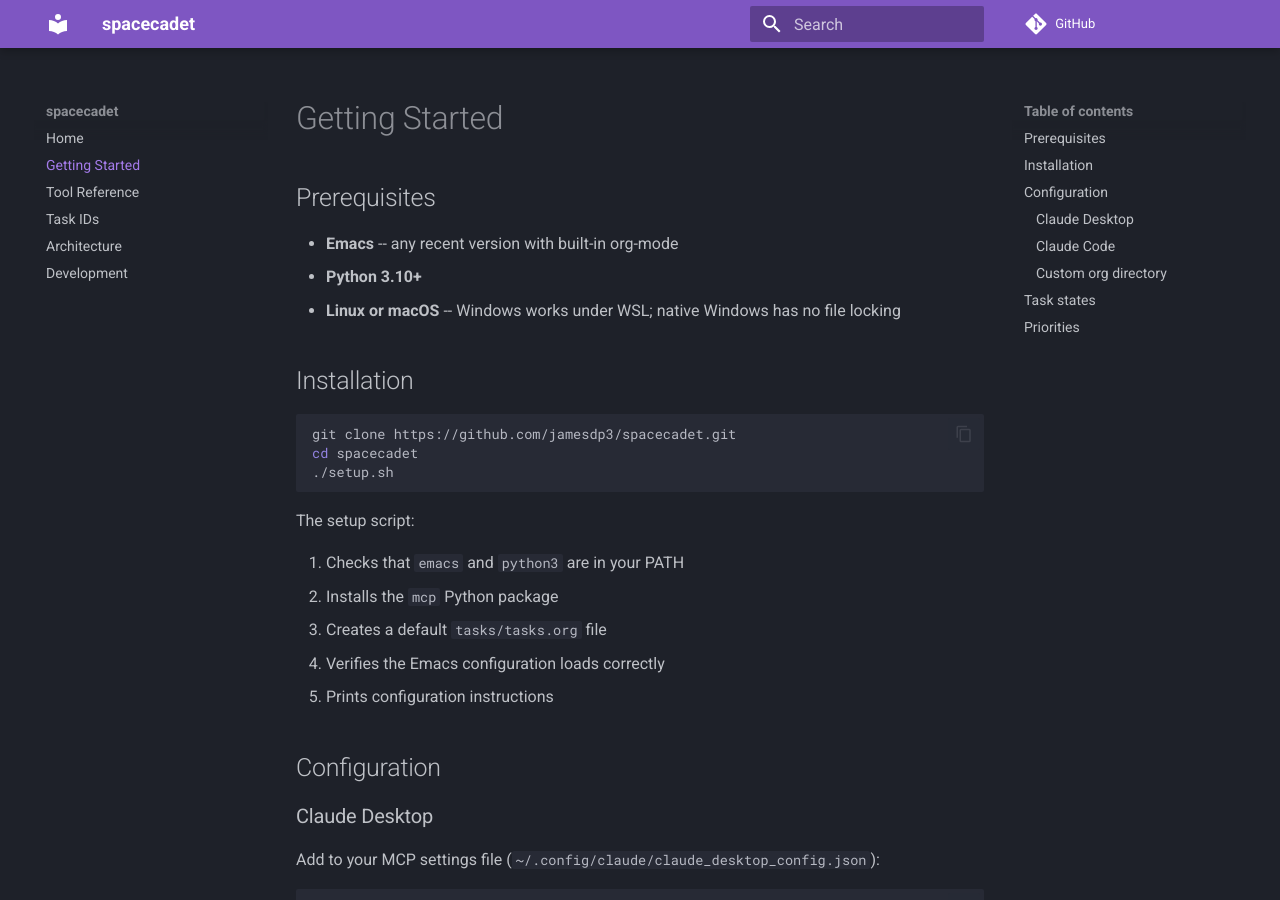
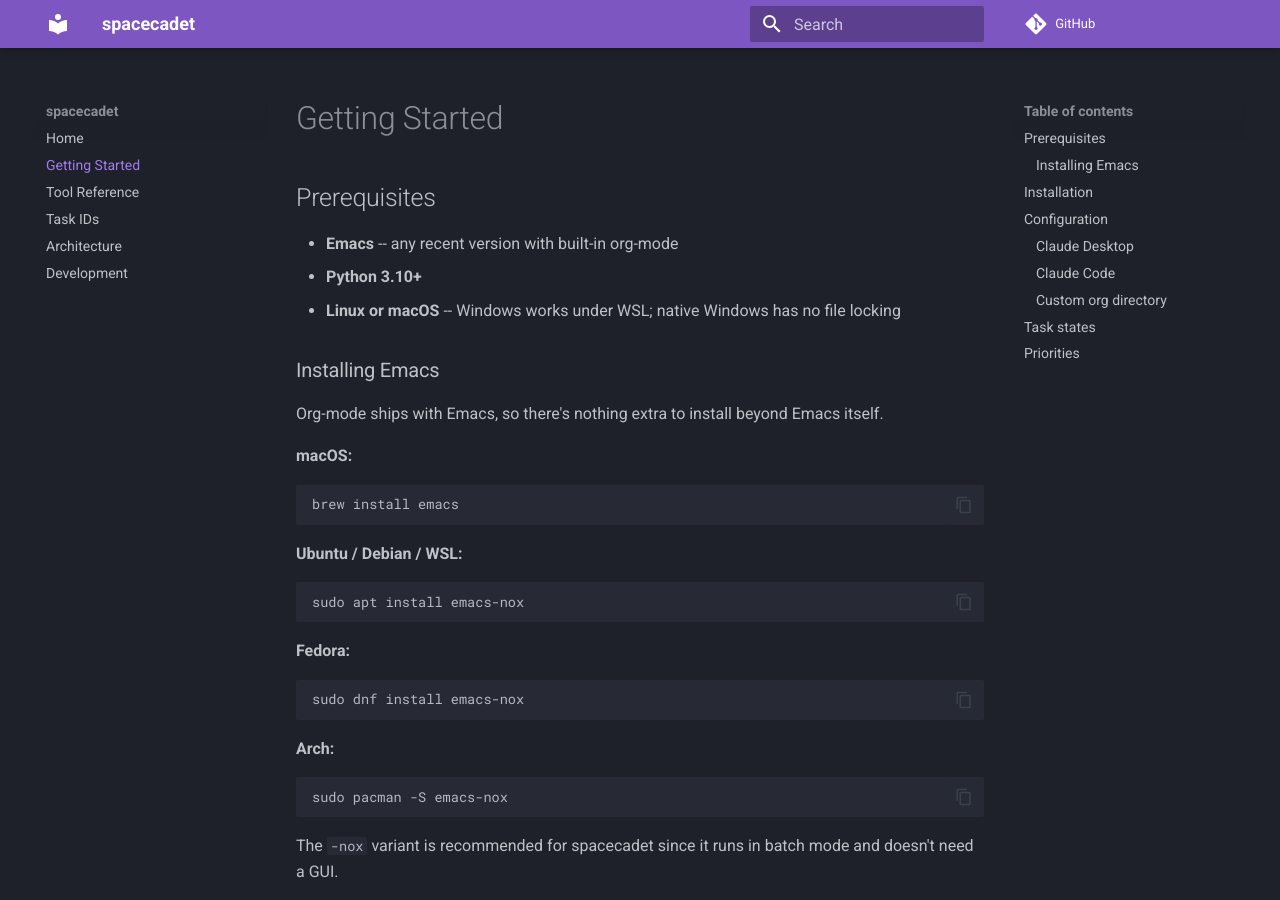
Before and after one commit to jamesdp3/spacecadet, an MkDocs documentation site: the page built from docs/getting-started.md, in a window 1280 px wide and 900 px high. Built offline with MkDocs 1.6.1 and Material for MkDocs 9.7.7, drawn with Linux system fonts in a browser that asks for light colours; comment, search, counter and statistics services are not loaded.

Commit message:
Add Emacs install hints to README and Getting Started docs
Co-Authored-By: Claude Opus 4.5 <noreply@anthropic.com>

````diff
--- a/docs/getting-started.md
+++ b/docs/getting-started.md
@@ -5,6 +5,36 @@
 - **Emacs** -- any recent version with built-in org-mode
 - **Python 3.10+**
 - **Linux or macOS** -- Windows works under WSL; native Windows has no file locking
+
+### Installing Emacs
+
+Org-mode ships with Emacs, so there's nothing extra to install beyond Emacs itself.
+
+**macOS:**
+
+```bash
+brew install emacs
+```
+
+**Ubuntu / Debian / WSL:**
+
+```bash
+sudo apt install emacs-nox
+```
+
+**Fedora:**
+
+```bash
+sudo dnf install emacs-nox
+```
+
+**Arch:**
+
+```bash
+sudo pacman -S emacs-nox
+```
+
+The `-nox` variant is recommended for spacecadet since it runs in batch mode and doesn't need a GUI.
 
 ## Installation
 
````
Also changed, not shown: README.md (+11 -0 lines).
